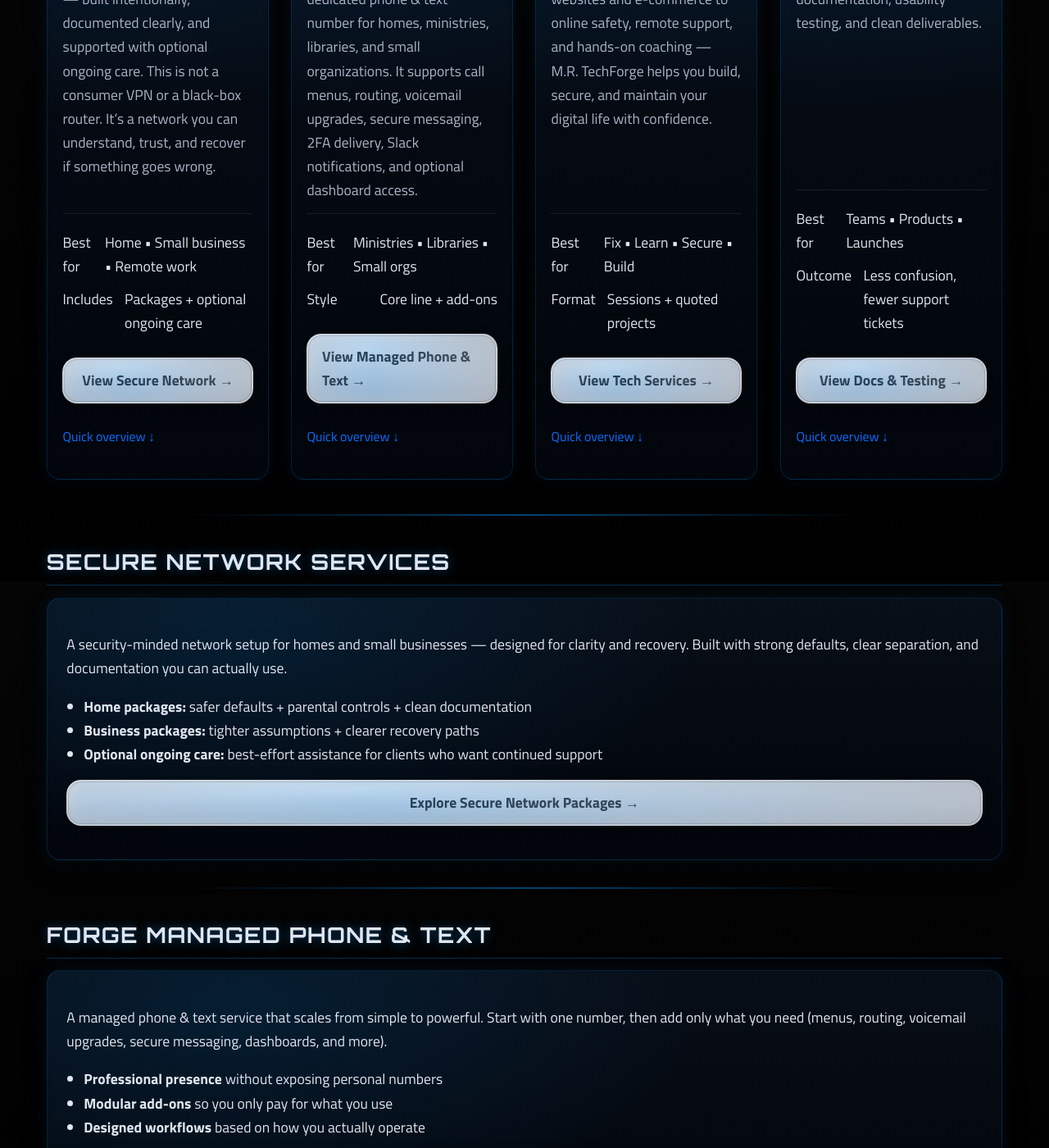
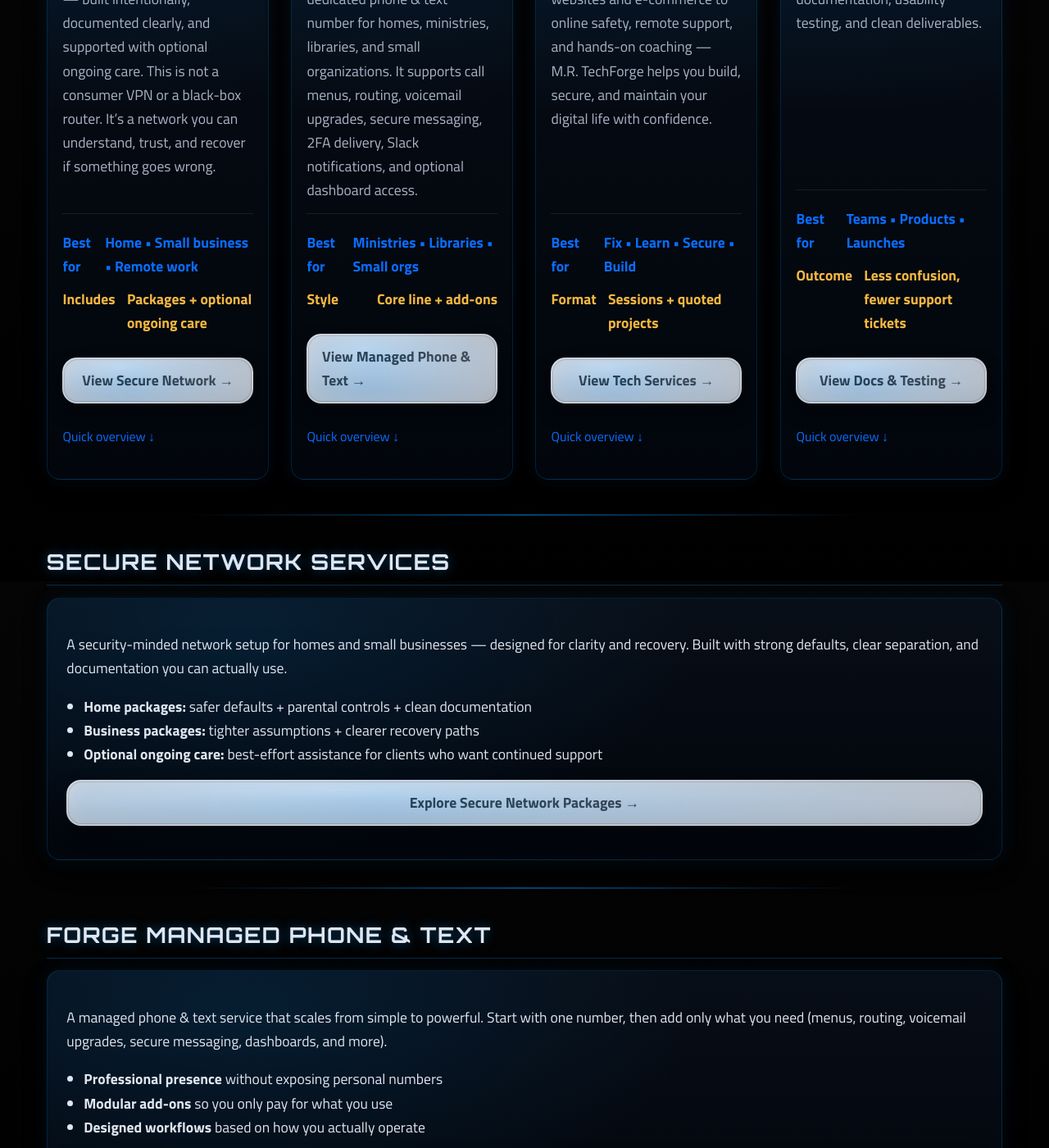
Before and after one commit to markisrt4/mrtechforge.github.io, a Jekyll site: the page built from services/index.md, in a window 1280 px wide and 1400 px high, scrolled down 1091 px. Shown: the whole window at 82% size. Built offline with Jekyll 4.4.1, drawn with Linux system fonts in a browser that asks for light colours.

Commit message:
site coming together nicely.  minor updates to pricing scss

```diff
--- a/_sass/_pages-products.scss
+++ b/_sass/_pages-products.scss
@@ -1,12 +1,12 @@
 /* ============================================================
-   M.R. TechForge — Products Styles (v2.0)
+   M.R. TechForge — Products Styles (v2.1)
    Layout + product-page utilities.
    Card surfaces/hover/media live in _cards.scss.
 
-   Changes vs old:
-   - Adds Products landing hero + feature cards (services-like)
-   - De-emphasizes / removes cart-first styling
-   - Keeps legacy .forge-products compatibility
+   Changes vs v2.0:
+   - Forge NFC: brighter in-page links (non-button links)
+   - Forge NFC: 2x2 grid for the hero "No batteries / No pairing" tiles
+   - Forge NFC: responsive grid defaults for other idea grids
    ============================================================ */
 
 /* ------------------------------------------------------------
@@ -340,3 +340,109 @@
 .checkout-btn {
   width: auto;
 }
+
+/* ------------------------------------------------------------
+   5) Forge NFC page (products/nfc)
+   - Fix barely-visible text links
+   - 2x2 grid for "No batteries / No pairing / ..." section
+------------------------------------------------------------ */
+
+/* Make the NFC page content align with the rest of your layout */
+.forge-service-pricing.nfc-page {
+  max-width: 1100px;
+  margin: 1.4rem auto 4rem;
+  padding: 0 1rem 4rem;
+}
+
+/* Make sure plain links are visible (but do NOT touch forge-btn) */
+.forge-service-pricing.nfc-page a:not(.forge-btn) {
+  color: rgba(120, 220, 255, 0.98);
+  text-decoration: underline;
+  text-decoration-color: rgba(120, 220, 255, 0.55);
+  text-underline-offset: 3px;
+  text-decoration-thickness: 2px;
+  transition: color 160ms ease, text-decoration-color 160ms ease, filter 160ms ease;
+}
+
+.forge-service-pricing.nfc-page a:not(.forge-btn):hover {
+  color: rgba(255, 200, 120, 0.98);
+  text-decoration-color: rgba(255, 200, 120, 0.60);
+  filter: drop-shadow(0 0 10px rgba(0, 170, 255, 0.10));
+}
+
+/* Slightly stronger <strong> emphasis in the subtext */
+.forge-service-pricing.nfc-page .forge-subtext strong {
+  color: rgba(245, 184, 65, 0.98);
+  text-shadow: 0 0 16px rgba(245, 184, 65, 0.10);
+}
+
+/* The small "idea" tiles styling (works for both grids) */
+.forge-service-pricing.nfc-page .forge-idea {
+  position: relative;
+  border-radius: 14px;
+  padding: 0.85rem 0.9rem 0.9rem;
+
+  background: rgba(0,0,0,0.22);
+  border: 1px solid rgba(255,255,255,0.08);
+  box-shadow:
+    0 10px 28px rgba(0,0,0,0.34),
+    inset 0 0 0 1px rgba(0,0,0,0.28);
+
+  transition: transform 180ms ease, border-color 180ms ease, box-shadow 180ms ease;
+}
+
+.forge-service-pricing.nfc-page .forge-idea:hover {
+  transform: translateY(-1px);
+  border-color: rgba(0,195,255,0.18);
+  box-shadow:
+    0 14px 34px rgba(0,0,0,0.44),
+    0 0 20px rgba(0,170,255,0.07);
+}
+
+.forge-service-pricing.nfc-page .forge-idea h3 {
+  margin: 0 0 0.35rem;
+  font-family: "Orbitron", sans-serif;
+  letter-spacing: 0.04em;
+  text-transform: uppercase;
+  font-size: 0.95rem;
+  color: rgba(235,245,255,0.96);
+}
+
+.forge-service-pricing.nfc-page .forge-idea p {
+  margin: 0;
+  color: rgba(225,235,245,0.86);
+  line-height: 1.6;
+}
+
+/* ✅ ONLY the first hero card's ideas grid becomes 2x2 */
+.forge-service-pricing.nfc-page > .forge-card[aria-label="Forge NFC hero image"] .forge-ideas-grid {
+  display: grid;
+  grid-template-columns: repeat(2, minmax(0, 1fr));
+  gap: 0.85rem;
+  margin-top: 0.95rem;
+}
+
+@media (max-width: 560px) {
+  .forge-service-pricing.nfc-page > .forge-card[aria-label="Forge NFC hero image"] .forge-ideas-grid {
+    grid-template-columns: 1fr;
+  }
+}
+
+/* Other idea grids (like Use Cases) stay multi-column & responsive */
+.forge-service-pricing.nfc-page .forge-card#use-cases .forge-ideas-grid {
+  display: grid;
+  grid-template-columns: repeat(3, minmax(0, 1fr));
+  gap: 0.95rem;
+}
+
+@media (max-width: 900px) {
+  .forge-service-pricing.nfc-page .forge-card#use-cases .forge-ideas-grid {
+    grid-template-columns: repeat(2, minmax(0, 1fr));
+  }
+}
+
+@media (max-width: 560px) {
+  .forge-service-pricing.nfc-page .forge-card#use-cases .forge-ideas-grid {
+    grid-template-columns: 1fr;
+  }
+}
--- a/_sass/_service-pricing.scss
+++ b/_sass/_service-pricing.scss
@@ -97,6 +97,22 @@
 .forge-price-row .price-note {
   font-size: 0.95rem;
   opacity: 0.85;
+}
+
+/* --- Restore per-row pricing colors (Monthly = blue, Setup = orange) --- */
+.forge-price-row .label,
+.forge-price-row .value {
+  font-weight: 800;
+}
+
+.forge-price-row.is-setup .label,
+.forge-price-row.is-setup .value {
+  color: var(--forge-hotmetal, #f5b841); /* orange */
+}
+
+.forge-price-row:not(.is-setup) .label,
+.forge-price-row:not(.is-setup) .value {
+  color: var(--forge-accent, #0096ff); /* forge blue */
 }
 
 /* -----------------------------
```
Also changed, not shown: services/secure-network-services.md (+1 -1 lines).
